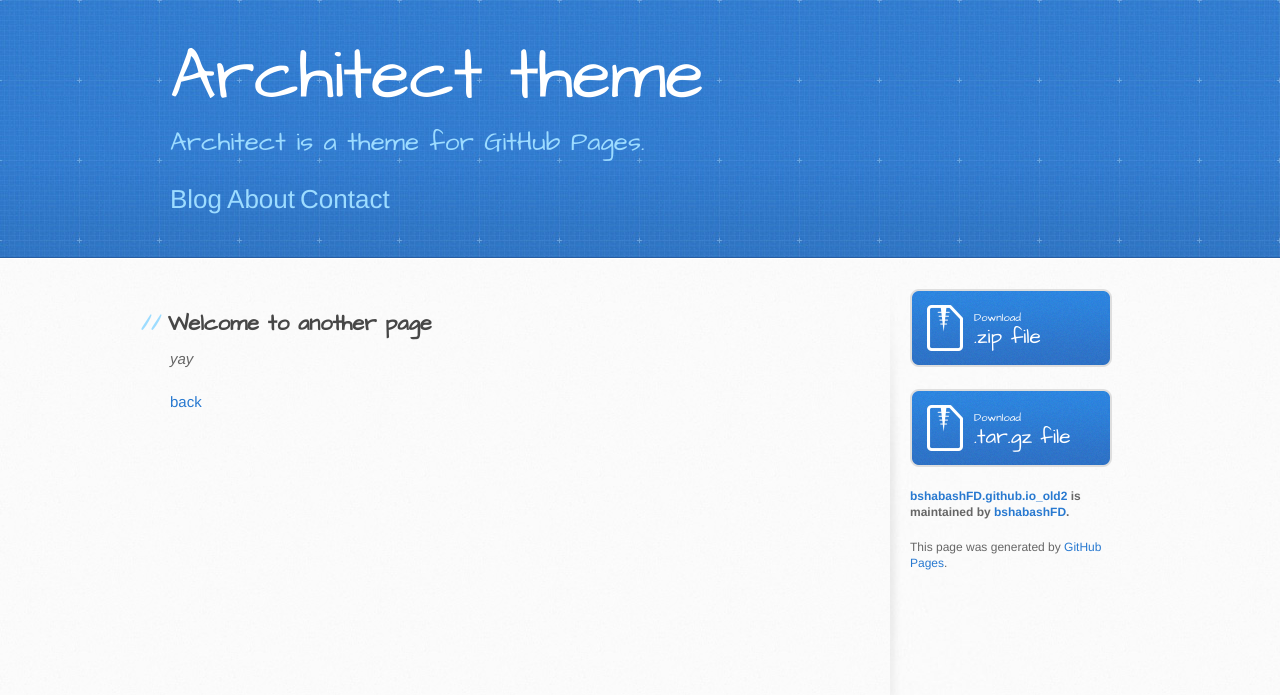
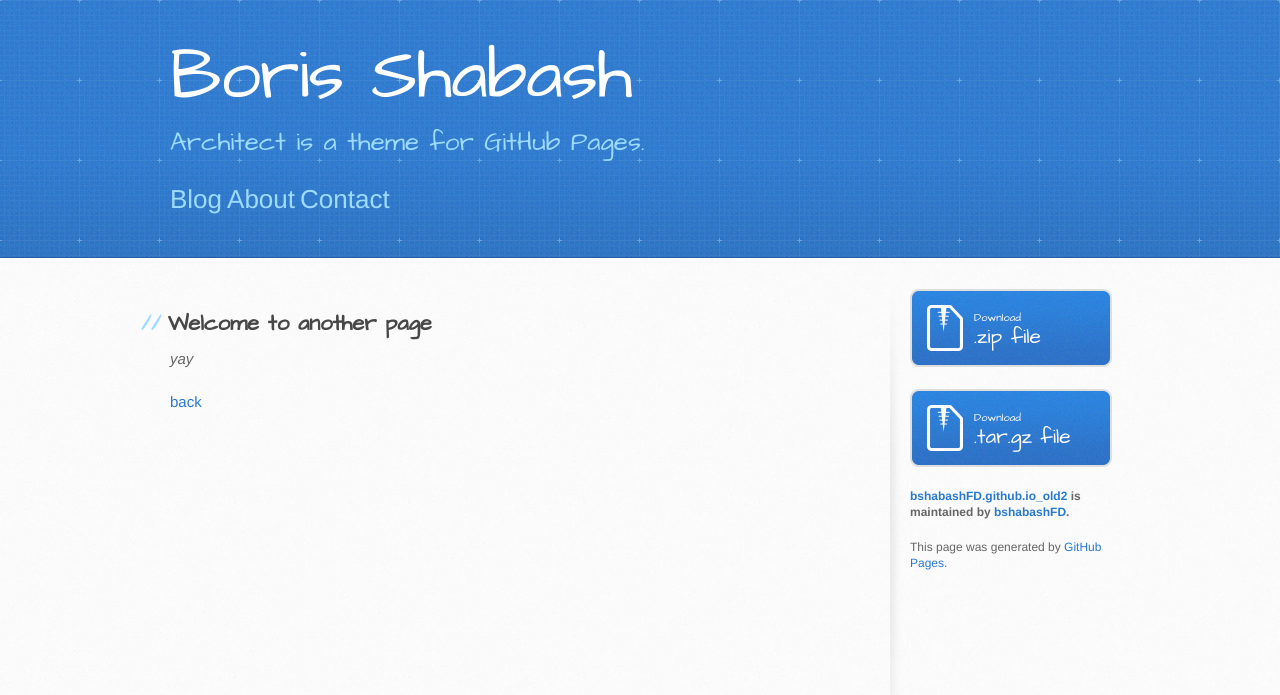
Before and after one commit to bshabashFD/bshabashFD.github.io_old2, a Jekyll site: the page built from another-page.md, in a window 1280 px wide. Shown: the top 695 px of the page. Built offline with Jekyll 4.4.1, drawn with Linux system fonts in a browser that asks for light colours; our own code applies the rules of GitHub Pages for plain Markdown files.

Commit message:
Update _config.yml

```diff
--- a/_config.yml
+++ b/_config.yml
@@ -1,4 +1,4 @@
-title: Architect theme
+title: Boris Shabash
 description: Architect is a theme for GitHub Pages.
 show_downloads: true
 google_analytics:
```
